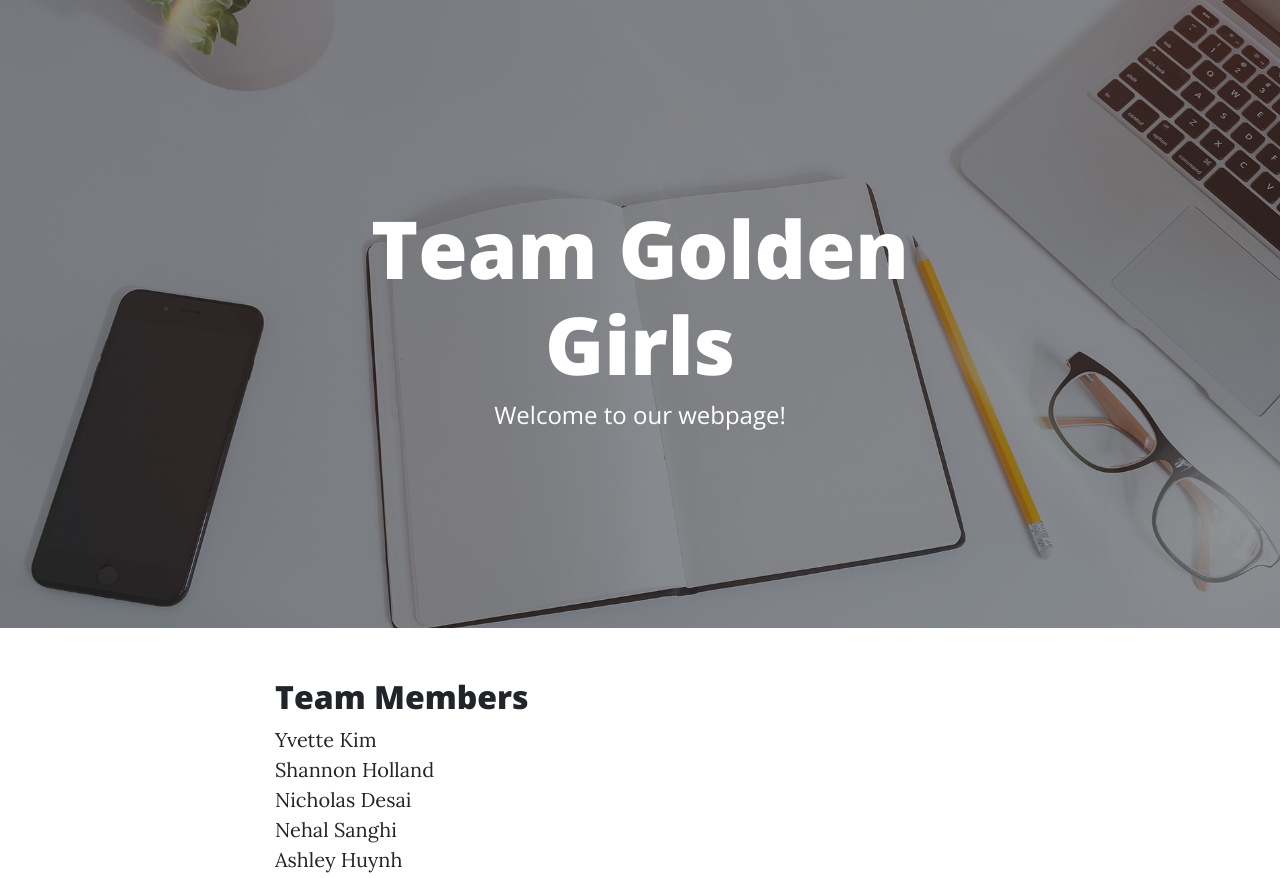
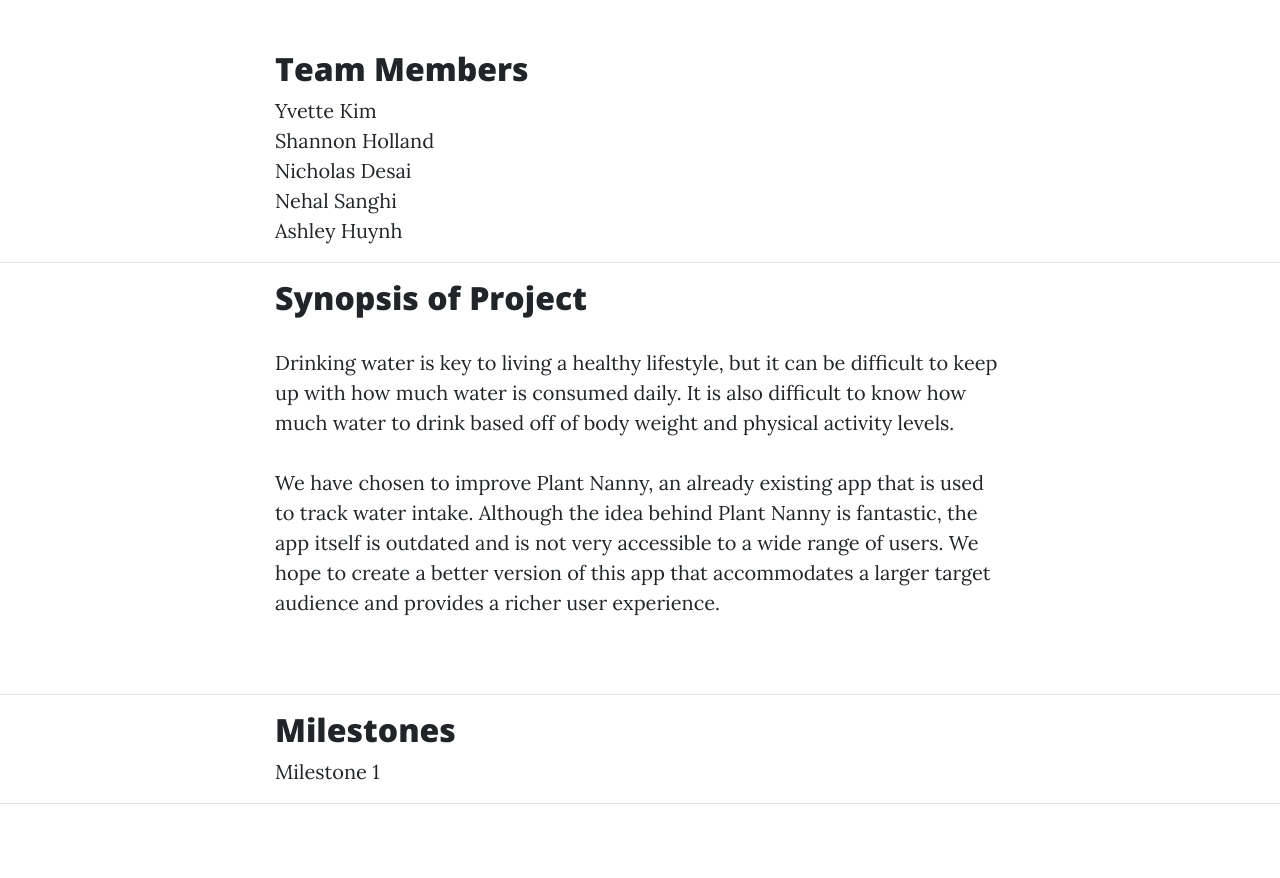
Before and after one commit to ashleyswinning/teamgoldengirls.github.io, a website: page index.html in a window 1280 px wide. Shown: the top 878 px of the page. Drawn offline with nearby package versions, Linux system fonts and the light colour scheme.

Commit message:
updated header for no text

```diff
--- a/index.html
+++ b/index.html
@@ -27,17 +27,6 @@
 
     <!-- Page Header -->
     <header class="masthead" style="background-image: url('img/home-bg.jpg')">
-      <div class="overlay"></div>
-      <div class="container">
-        <div class="row">
-          <div class="col-lg-8 col-md-10 mx-auto">
-            <div class="site-heading">
-              <h1>Team Golden Girls</h1>
-              <span class="subheading">Welcome to our webpage!</span>
-            </div>
-          </div>
-        </div>
-      </div>
     </header>
     <!-- Main Content -->
  <div class="container">
```
